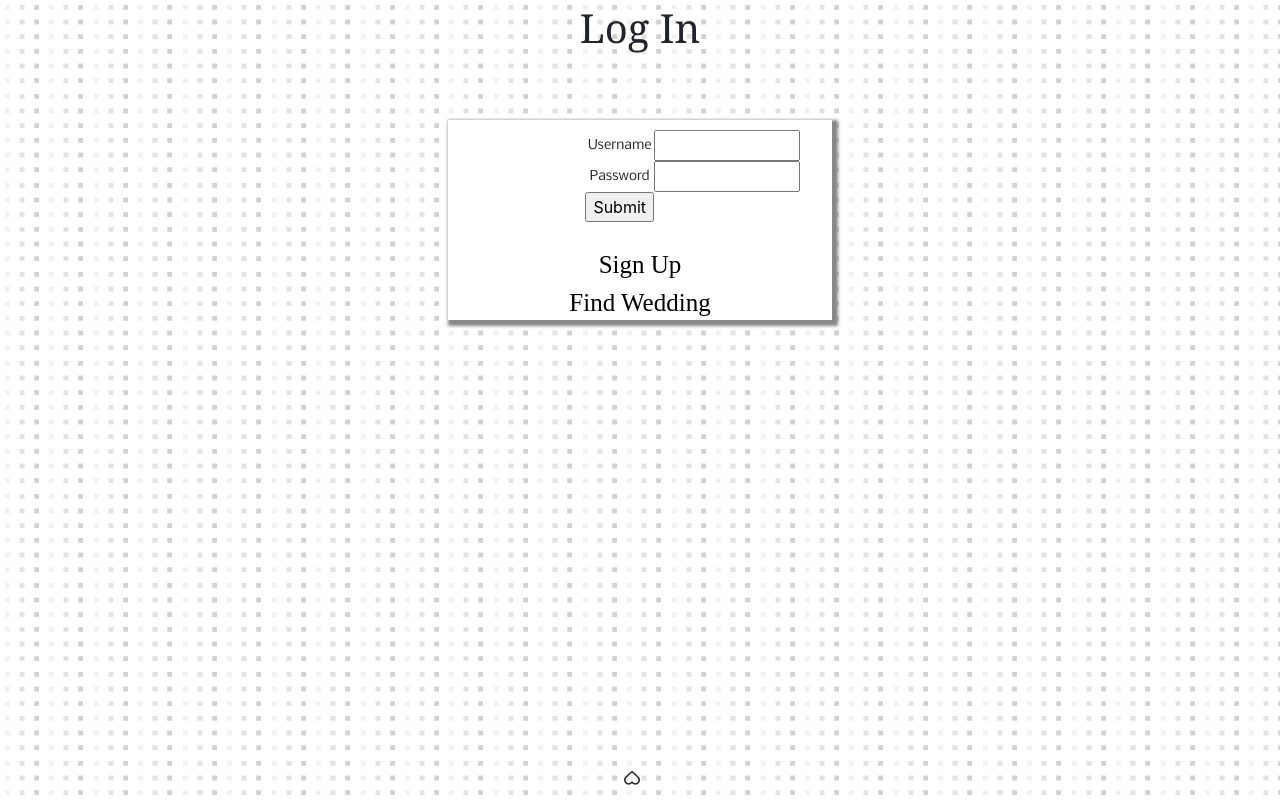
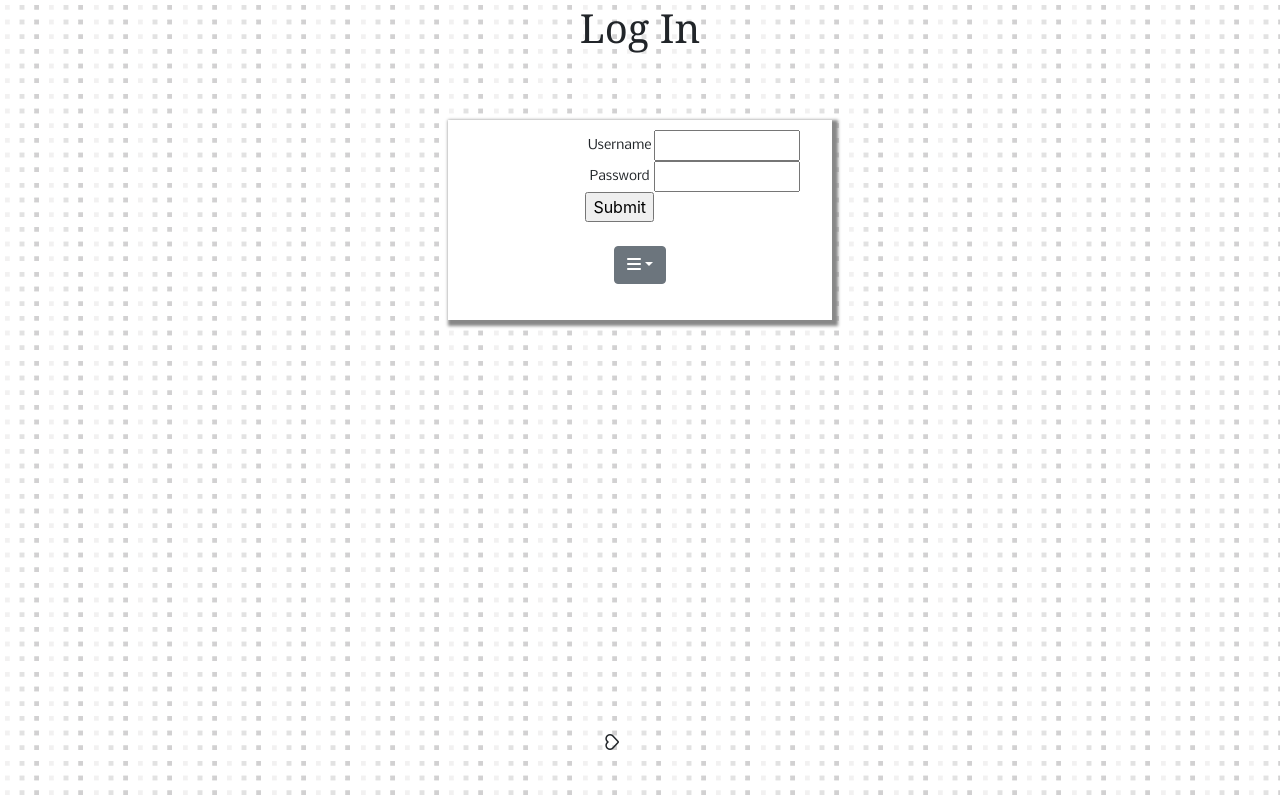
Before and after one commit to Kkelly22/wedding-itinerary-app, a React (Create React App) app in the folder client/: page /login in a window 1280 px wide. Built offline with nearby package versions, Linux system fonts and the light colour scheme; a web font is replaced by a local one.

Commit message:
turned my navigation links to a dropdown button

```diff
--- a/client/src/containers/LoginContainer.js
+++ b/client/src/containers/LoginContainer.js
@@ -50,8 +50,18 @@ class LoginContainer extends Component {
             <input type="submit" />
           </form>
           <br />
-          <Link to='/signup'>Sign Up</Link>
-          <Link to='/find'>Find Wedding</Link>
+
+          <div class="dropdown">
+            <a class="btn btn-secondary dropdown-toggle" href="#" role="button" id="dropdownMenuLink" data-toggle="dropdown" aria-haspopup="true" aria-expanded="false">
+              <i class="fas fa-bars"></i>
+            </a>
+
+            <div class="dropdown-menu" aria-labelledby="dropdownMenuLink">
+              <Link class="dropdown-item" to='/signup'>Sign Up</Link>
+              <Link class="dropdown-item" to='/find'>Find Wedding</Link>
+            </div>
+          </div>
+
         </div>
       </div>
     );
```
